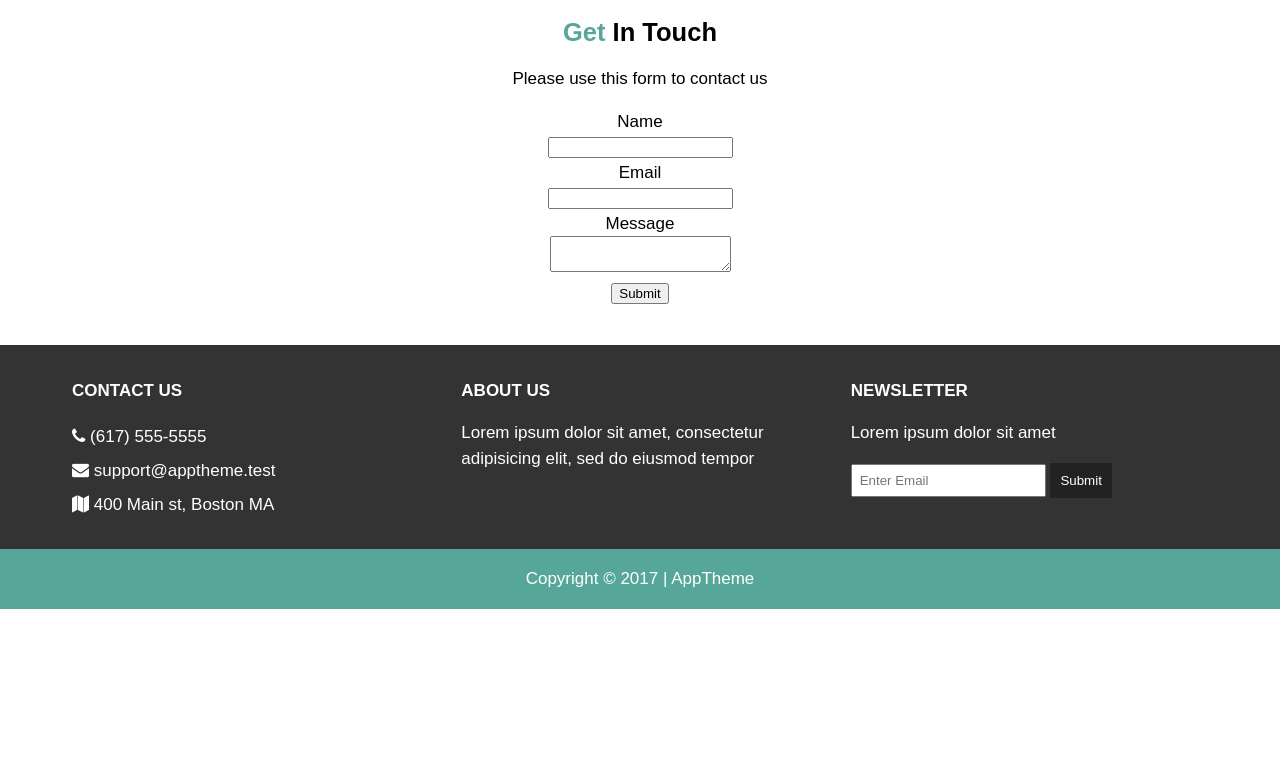
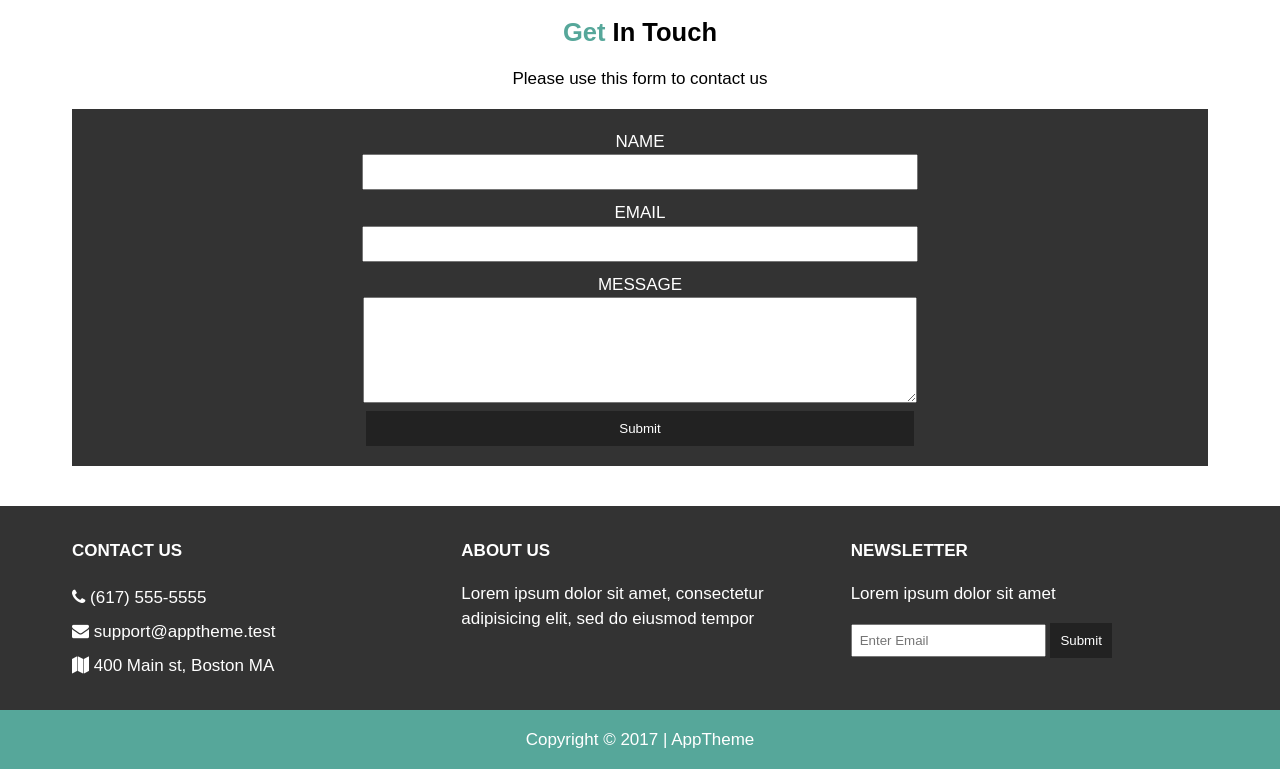
Before and after one commit to Meowri/appTheme, a plain HTML site: page contact.html in a window 1280 px wide. Shown: the part 167-936 px from the top of the page. Before the commit the page ends 800 px from the top, so only its background shows below. Drawn offline with Linux system fonts and the light colour scheme.

Commit message:
Styling contact.html This closes #9

```diff
--- a/css/style.css
+++ b/css/style.css
@@ -176,3 +176,33 @@ body{
     background: #56a79a;
     color: #fff;
   }
+
+  /* CONTACT */
+.contact form{
+    background: #333;
+    color: #fff;
+    padding: 20px;
+  }
+
+  .contact form input[type="text"]{
+    width: 50%;
+    height: 30px;
+    margin-bottom: 10px;
+  }
+
+  .contact form textarea{
+    width: 50%;
+    height: 100px;
+  }
+
+  .contact form button{
+    width: 50%;
+    padding: 10px 0;
+    border: 0;
+    background: #222;
+    color: #fff;
+  }
+
+  .contact form label{
+    text-transform: uppercase;
+  }
```
